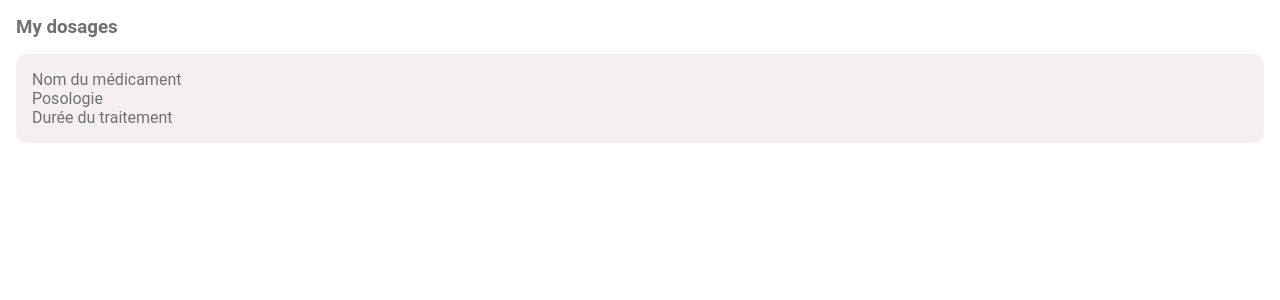
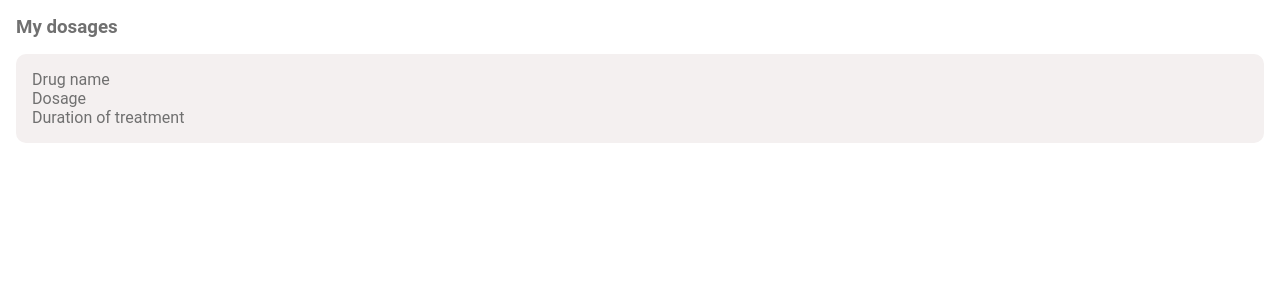
Before and after one commit to Audreyritzenthaler/hackathon-SoDoc-front, a React (Create React App) app: page /mydosages in a window 1280 px wide. Shown: the top 300 px of the page. Built offline with nearby package versions, Linux system fonts and the light colour scheme.

Commit message:
css + trad

```diff
--- a/src/App.js
+++ b/src/App.js
@@ -39,7 +39,7 @@ const App = () => {
 
 
         {/* practicioner routes */}
-        { width < 640 ? <Route path="/dashboard" component={MessagesContainerUrgent} /> : <Route path="/logbook" component={Dashboard} /> }
+        { width < 640 ? <Route path="/dashboard" component={MessagesContainerUrgent} /> : <Route path="/dashboard" component={Dashboard} /> }
         <Route path="/dashboard" component={Dashboard} />
         {/* <Route path="/dashboard/patient" component={PatientPage} /> */}
         <Route path="/practitioner/messages" component={MessagesContainerUrgent} />
--- a/src/components/patients/AppointmentPatient.js
+++ b/src/components/patients/AppointmentPatient.js
@@ -15,7 +15,7 @@ class AppointmentPatient extends Component {
           <h3>My appointments</h3>
           <div className='app-details'>
             <p>Date</p>
-            <p>Heure</p>
+            <p>Hour</p>
           </div>
         </div>
       </div>
--- a/src/components/patients/DosagePatient.js
+++ b/src/components/patients/DosagePatient.js
@@ -14,9 +14,9 @@ class DosagePatient extends Component {
         <div className='Dosage'>
           <h3>My dosages</h3>
           <div className='dosage-details'>
-            <p>Nom du médicament</p>
-            <p>Posologie</p>
-            <p>Durée du traitement</p>
+            <p>Drug name</p>
+            <p>Dosage</p>
+            <p>Duration of treatment</p>
           </div>
         </div>
       </div>
--- a/src/components/patients/MessagesContainerPatient.js
+++ b/src/components/patients/MessagesContainerPatient.js
@@ -22,7 +22,7 @@ const MessagesContainerPatient = ({ setMessages, messagesFull }) => {
       <div className="scrollMessages">
         {
           messagesFull.map((msg, i) =>
-            <Messages key={i} mood={msg.mood_status} date={msg.creation_date.replace('T', ' ').substr(0, 19).split(' ').join(' à ')} messagesFull={messagesFull[i]} />
+            <Messages key={i} mood={msg.mood_status} date={msg.creation_date.replace('T', ' ').substr(0, 19).split(' ').join(' at ')} messagesFull={messagesFull[i]} />
           )
         }
       </div>
--- a/src/components/patients/PostMessage.css
+++ b/src/components/patients/PostMessage.css
@@ -70,11 +70,14 @@ hr {
 
   .post-button {
     margin-left: 190px;
-    margin-top: 8px;
+    margin-top: 5px;
+    padding: 0.2em;
+    font-size: 18px;
   }
 
   .feeling {
     text-align: left;
+    margin-top: -10px;
     margin-bottom: 3px;
   }
 }
--- a/src/components/patients/PostMessage.js
+++ b/src/components/patients/PostMessage.js
@@ -38,7 +38,7 @@ const PostMessage = ({ setMessages, messagesFull }) => {
 
   return (
     <div className='PostMessage'>
-      <h3 className='post-title'>Mon message</h3>
+      <h3 className='post-title'>My message</h3>
       <div className='post-container'>
         <div className='post-message'>
           <textarea className='post-text' value={message} name="" id="msg" cols="20" rows="5" onChange={catchMessage}></textarea>
@@ -72,7 +72,7 @@ const PostMessage = ({ setMessages, messagesFull }) => {
               </div>
             </div>
             <div>
-              <button className='post-button' onClick={postMessage} type="submit">Envoyer</button>
+              <button className='post-button' onClick={postMessage} type="submit">Send</button>
             </div>
           </div>
         </div>
--- a/src/components/practicioner/MessagesContainerUrgent.js
+++ b/src/components/practicioner/MessagesContainerUrgent.js
@@ -48,9 +48,9 @@ const MessagesContainerUrgent = () => {
   return (
     <div>
       <div className='nav-responsive'>
-        <img src={logo} alt='logo of feelback' style={{ marginLeft: '1rem', marginTop: '1rem', width: '4rem' }} />
-        <BurgerMenu />
-      </div>
+          <img src={logo} alt='logo of feelback' style={{ marginLeft: '1rem', marginTop: '1rem', marginBottom: '1rem', width: '4rem' }} />
+          <BurgerMenu />
+        </div>
       <div className='MessagesContainer urg-container'>
         <h3 className='msg-container-title'>Story board</h3>
         <div className="scrollMessages">
```
